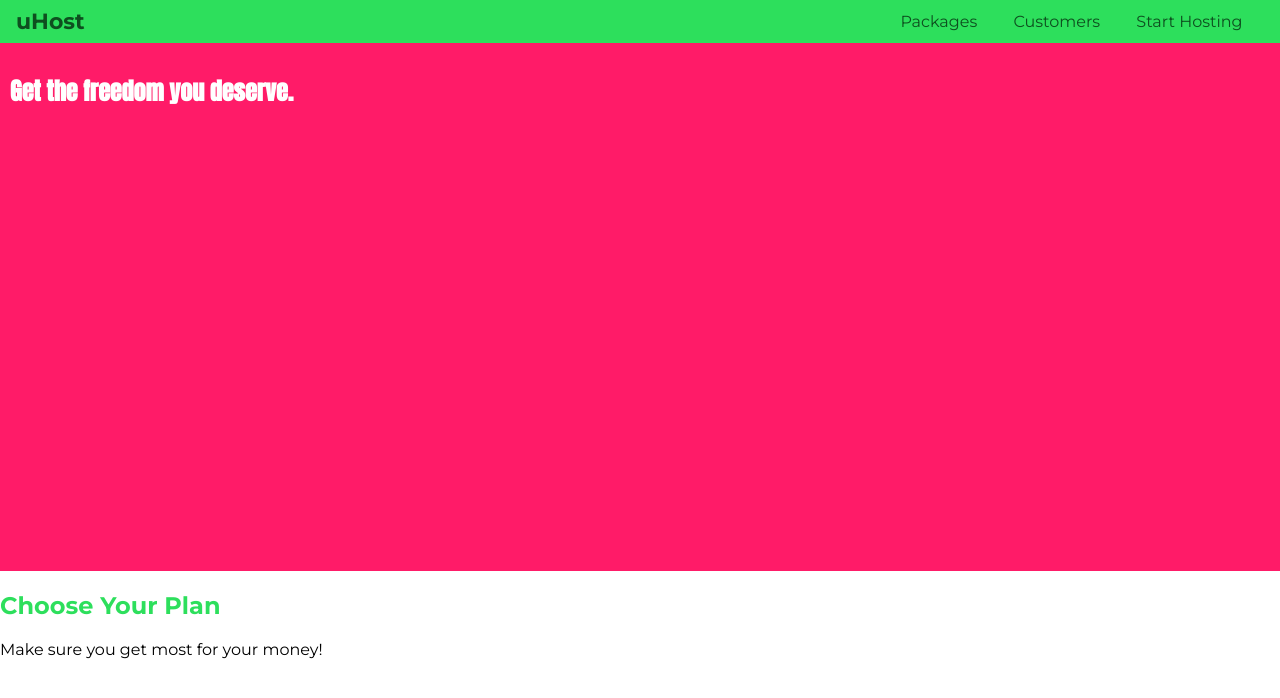
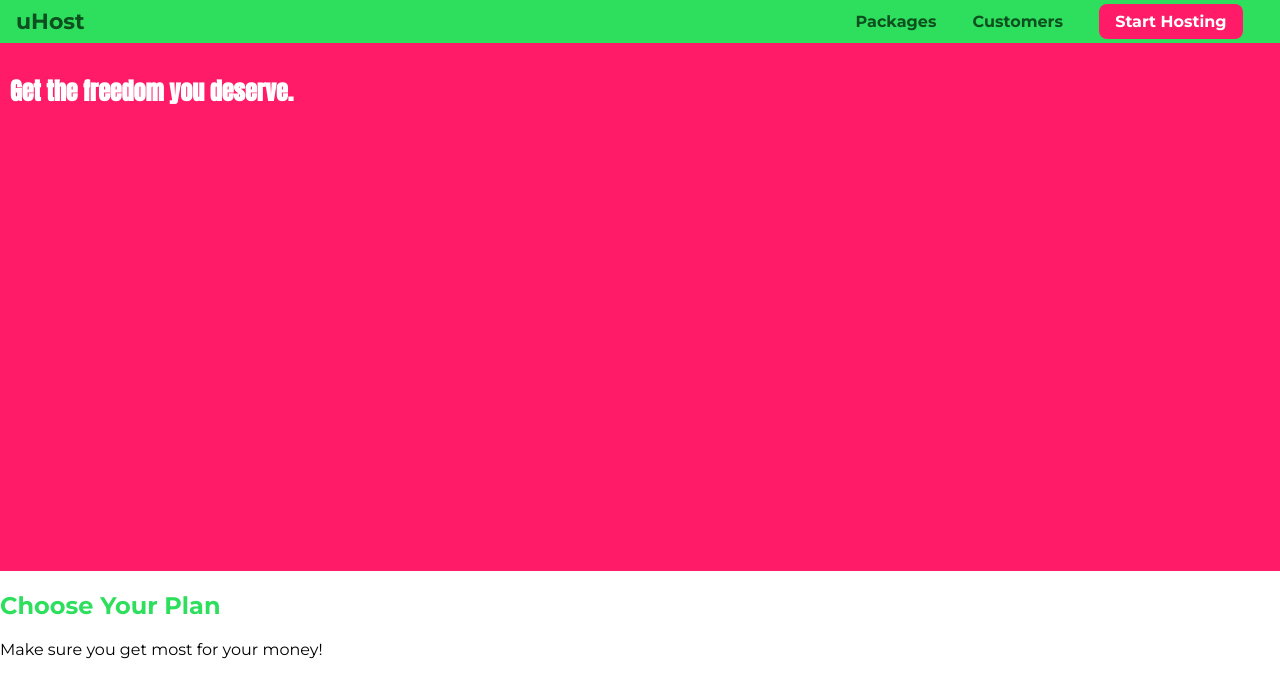
Before and after one commit to mrdzoviii/css3-complete-guide, a website: page index.html in a window 1280 px wide. Drawn offline with Linux system fonts and the light colour scheme.

Commit message:
adding & styling cta button

```diff
--- a/index.html
+++ b/index.html
@@ -25,7 +25,7 @@
             <li class="main-nav--item">
                 <a href="customers/index.html">Customers</a>
             </li>
-            <li class="main-nav--item">
+            <li class="main-nav--item main-nav--item--cta">
                 <a href="start-hosting/index.html">Start Hosting</a>
             </li>
         </ul>
--- a/main.css
+++ b/main.css
@@ -50,19 +50,35 @@ body{
 
 .main-nav--item {
     display: inline-block;
-    margin: 0px 16px;
+    margin: 0 16px;
 }
-.main-nav--item > a:hover {
+.main-nav--item > a:hover,
+.main-nav--item > a:active
+{
     color:white;
-}
-
-.main-nav--item > a:active {
-    color:white;
+    border-bottom: 5px solid white;
 }
 
 .main-nav--item > a {
     text-decoration: none;
     color: #0e4f1f;
+    padding: 3px 0;
+    font-weight: bold;
+}
+
+.main-nav--item--cta > a {
+    color: white;
+    background: #ff1b68;
+    padding: 8px 16px;
+    border-radius: 8px
+}
+
+.main-nav--item--cta > a:hover,
+.main-nav--item--cta > a:active
+{
+    color:#ff1b68;
+    background: white;
+    border: none;
 }
 
 .main-nav--items {
```
